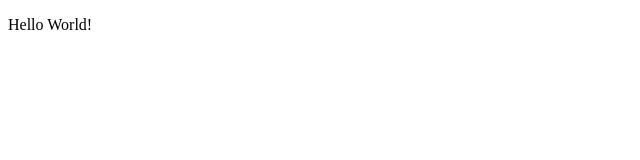
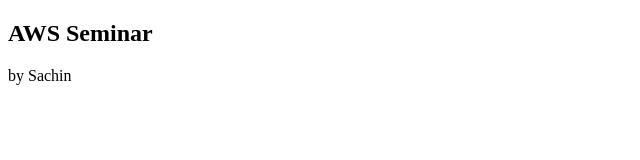
Before and after one commit to Sachin-Sati/63, a plain HTML site: page index.html in a window 1280 px wide. Shown: the whole page, without its empty margins (0-640 px from the left). Drawn offline with Linux system fonts and the light colour scheme.

Commit message:
Update index.html

```diff
--- a/index.html
+++ b/index.html
@@ -6,6 +6,7 @@
     <title>Document</title>
 </head>
 <body>
-    <p>Hello World!</p>
+    <h2>AWS Seminar</h2>
+    <p>by Sachin</p>
 </body>
 </html>
```
